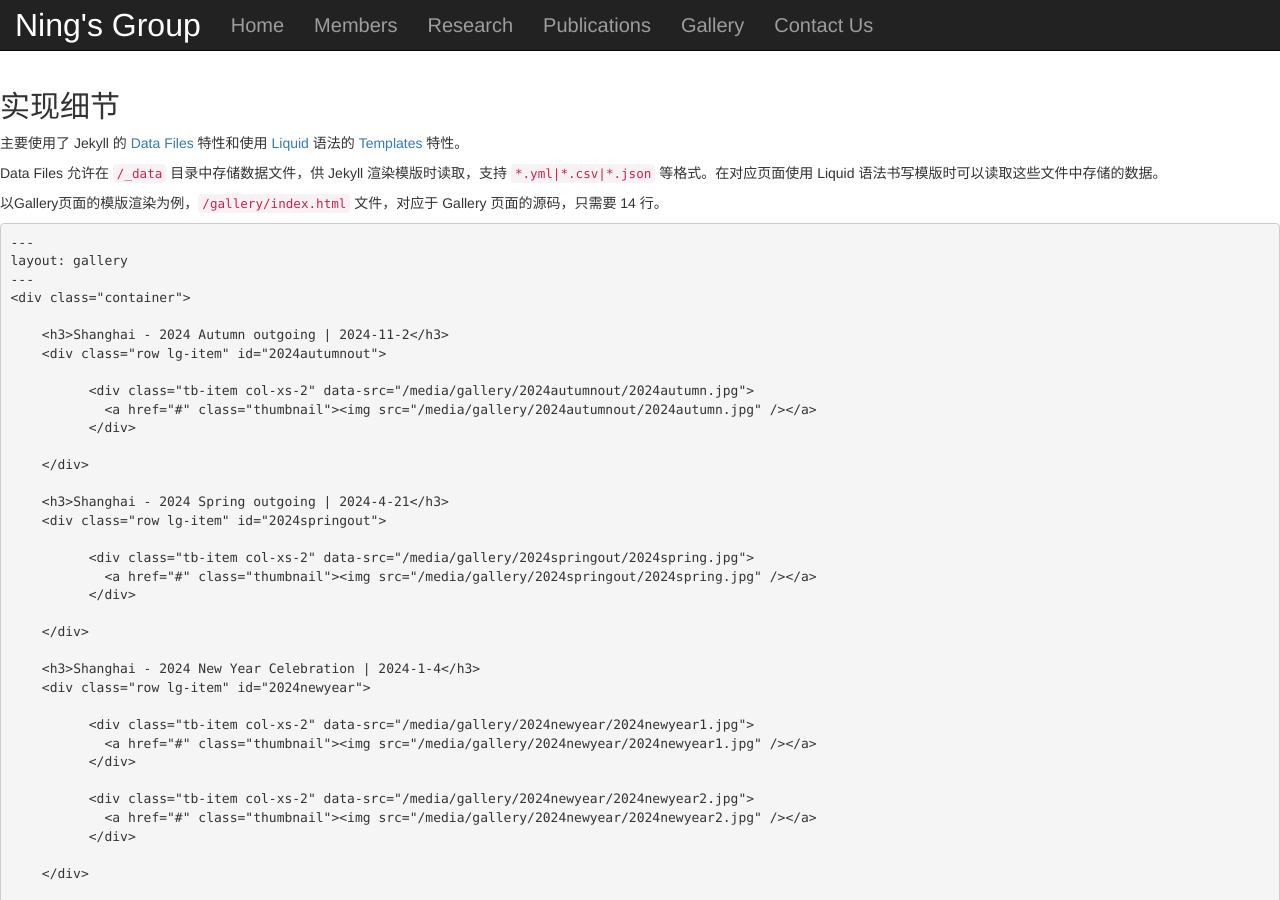
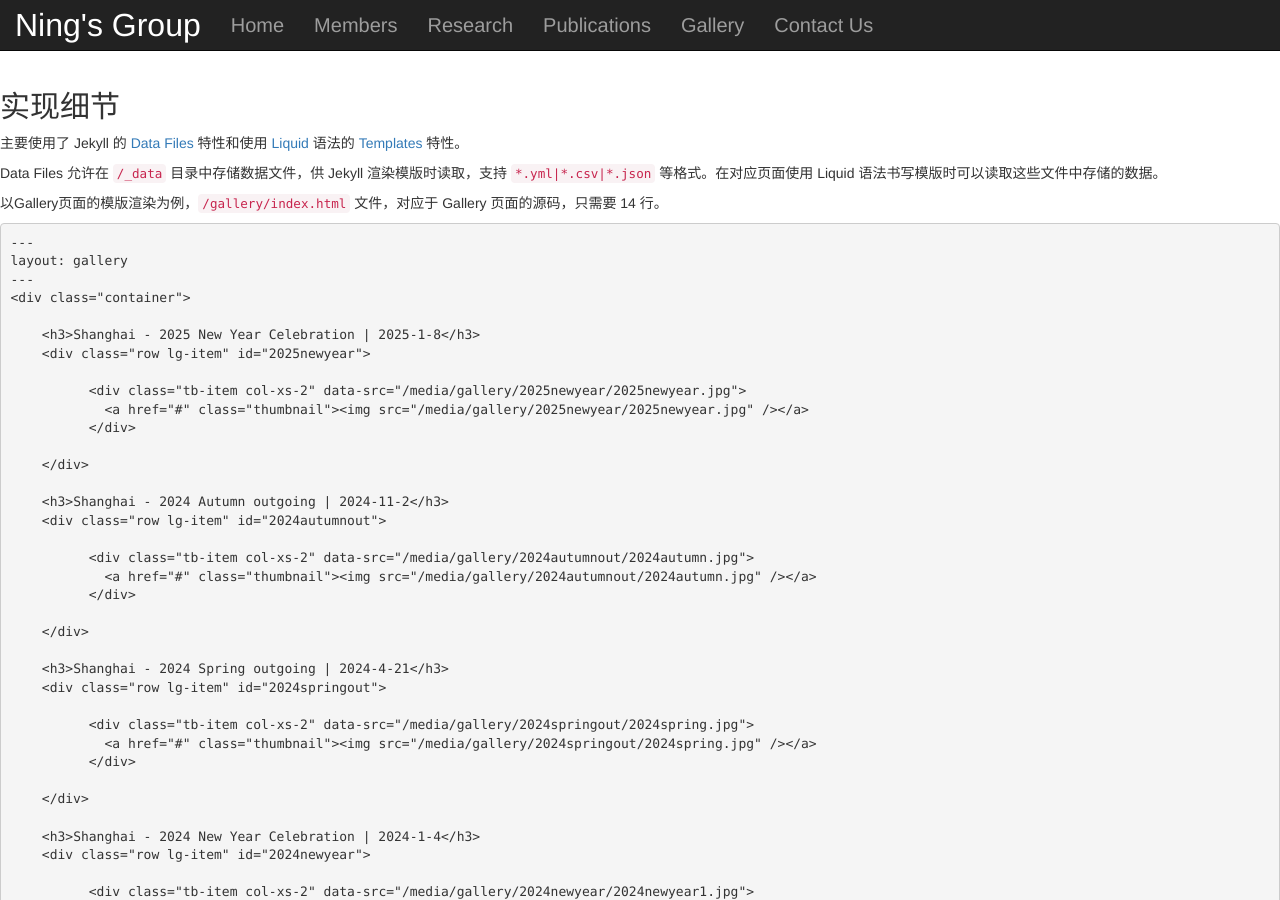
Before and after one commit to academic532/academic532.github.io, a Jekyll site: the page built from resources/dev/src/render/impl.md, in a window 1280 px wide and 900 px high. Built offline with Jekyll 4.4.1, drawn with Linux system fonts in a browser that asks for light colours; our own code applies the rules of GitHub Pages for plain Markdown files.

Commit message:
update 2025newyear

```diff
--- a/_data/gallery.json
+++ b/_data/gallery.json
@@ -1,6 +1,14 @@
 {
   "usage": "index file of gallery page",
   "entry": [
+    {
+      "place": "Shanghai - 2025 New Year Celebration",
+      "date": "2025-1-8",
+      "folder": "2025newyear",
+      "pics": [
+        "2025newyear.jpg"
+      ]
+    },
     {
       "place": "Shanghai - 2024 Autumn outgoing",
       "date": "2024-11-2",
--- a/_data/homeSlider.json
+++ b/_data/homeSlider.json
@@ -3,6 +3,8 @@
   "entry": {
     "folder": "homeSlider",
     "pics": [
+      "slide25.jpg",
+      "slide24.jpg",
       "slide23.jpg",
       "slide22.jpg",
       "slide21.jpg",
--- a/_data/members.json
+++ b/_data/members.json
@@ -51,7 +51,7 @@
         },
         {
           "name": "Simin Huo（霍思敏）",
-          "avatar": "huosimin.jpeg",
+          "avatar": "huosimin.png",
           "misc": {
             "Research": "Machine learning & Image processing"
           }
```
Also changed, not shown: 4 other files.
